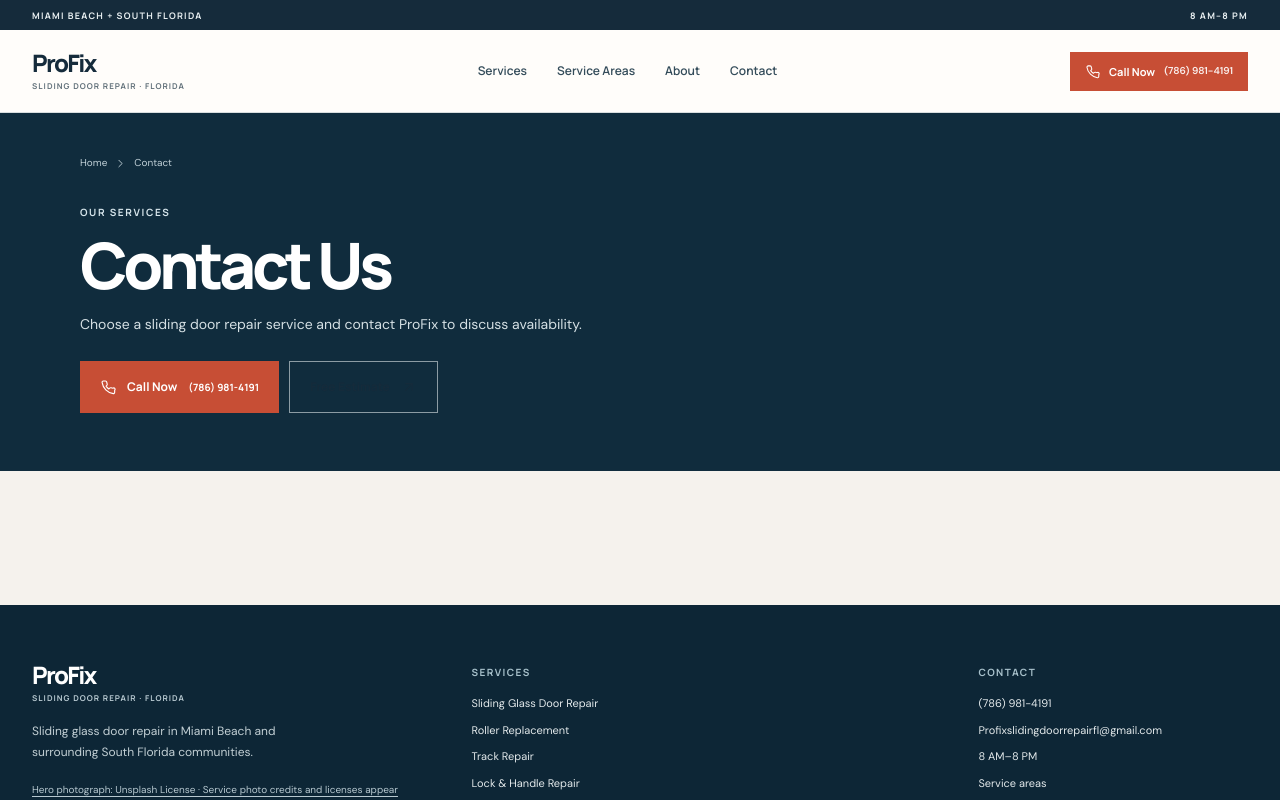
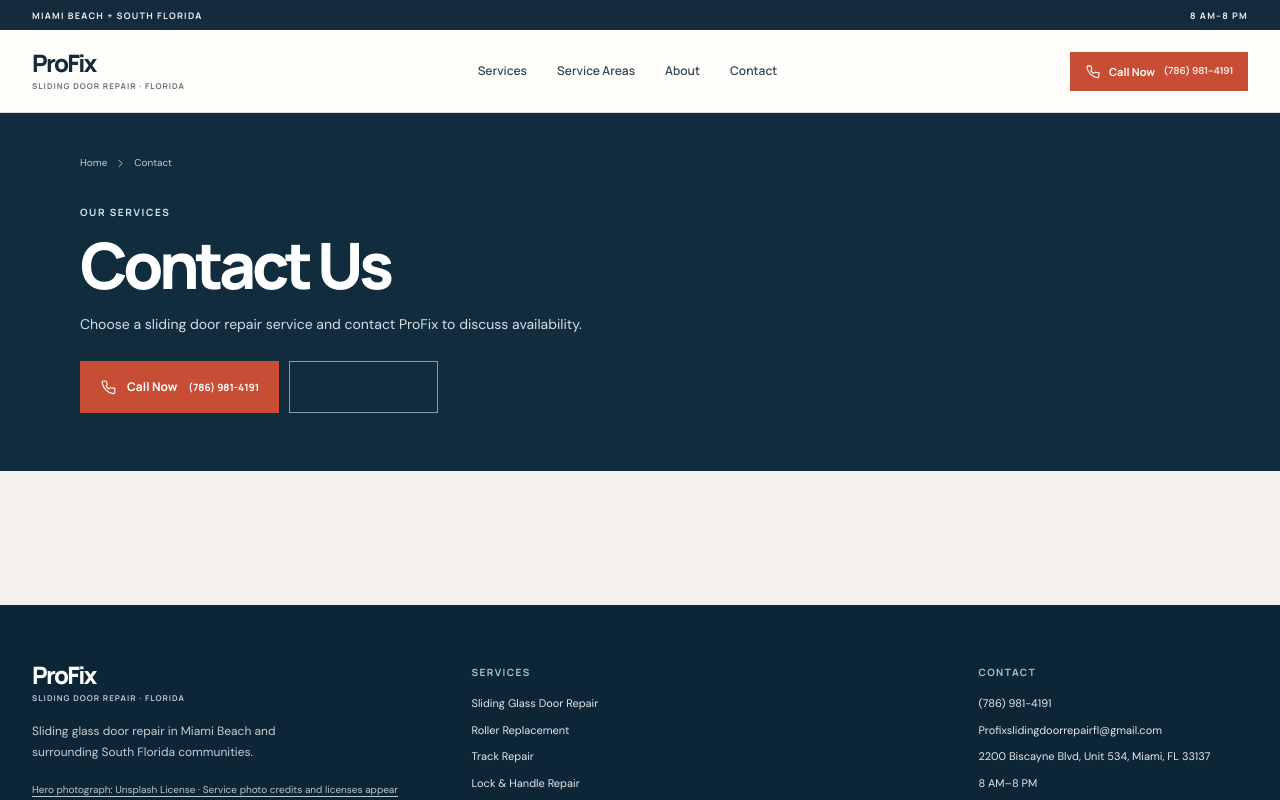
Before and after one commit to s77077707-sys/ProFix-Sliding-Door-Repair-FL, a Next.js app: page / in a window 1280 px wide. Shown: the top 800 px of the page. Built offline with nearby package versions, Linux system fonts and the light colour scheme.

Commit message:
Add Miami business address to ProFix site

```diff
--- a/app/components.tsx
+++ b/app/components.tsx
@@ -1,6 +1,6 @@
 import Image from "next/image"
 import Link from "next/link"
-import { email, name, phone, services, slug, tel } from "./data"
+import { address, email, name, phone, services, slug, tel } from "./data"
 import { getServicePhoto } from "./photos"
 
 export function ArrowUpRightIcon() {
@@ -134,6 +134,7 @@ export function Footer() {
           <h2>Contact</h2>
           <a href={`tel:${tel}`}>{phone}</a>
           <a href={`mailto:${email}`}>{email}</a>
+          <p>{address}</p>
           <p>8 AM–8 PM</p>
           <Link href="/service-areas">Service areas</Link>
           <Link href="/about">About ProFix</Link>
```
